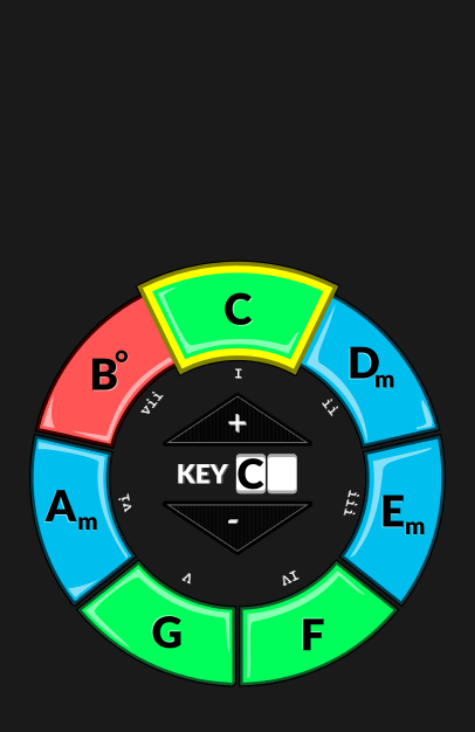
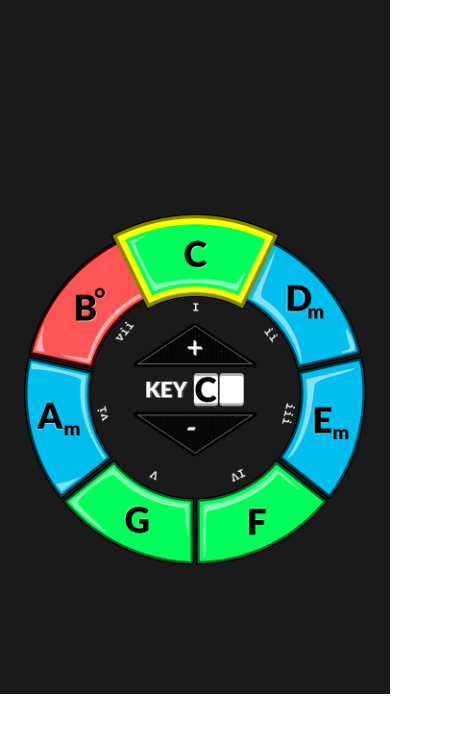
Before and after one commit to erichkopp/ChordApp, a plain HTML site: page chord.html in a window 390 px wide. Shown: the whole page, 475 px wide, since content can reach past the window. Drawn offline with nearby package versions, Linux system fonts and the light colour scheme.

Commit message:
Add @media query for mobile-only css

```diff
--- a/style.css
+++ b/style.css
@@ -1,35 +1,35 @@
-html, body {
+/*html, body {
 	background-color: #1A1A1A;
-}
+}*/
 
 body {
 	overflow: hidden;
 }
+
+/*@-ms-viewport{
+  width: device-width;
+}*/
 
 img {
 	user-select: none;
 }
 
 .wheel {
-  position: absolute;
   height: 100%;
 	width: auto;
   top: 0;
-  /*margin: 0 auto;*/
   padding: 0;
   border: 0;
+    display: block;
+  margin-left: auto;
+  margin-right: auto;
+
 }
 
+@media (max-width: 479px) {
 
+	.wheel {
+		width: 100%;
 
-/*.buttons img {
-	padding-top: 22px;
-	padding-bottom: 22px;
-	padding-left: 5px;
-}*/
-
-/*.buttons img:hover {
-	cursor: pointer;
-	opacity: 0.6;
-	transition: .2s;
-}*/
+	}
+}
```
Also changed, not shown: components/background.png (deleted), components/background_w_border.png (deleted), components/minus_button.png (deleted), components/plus_button.png (deleted), 1 other file.
